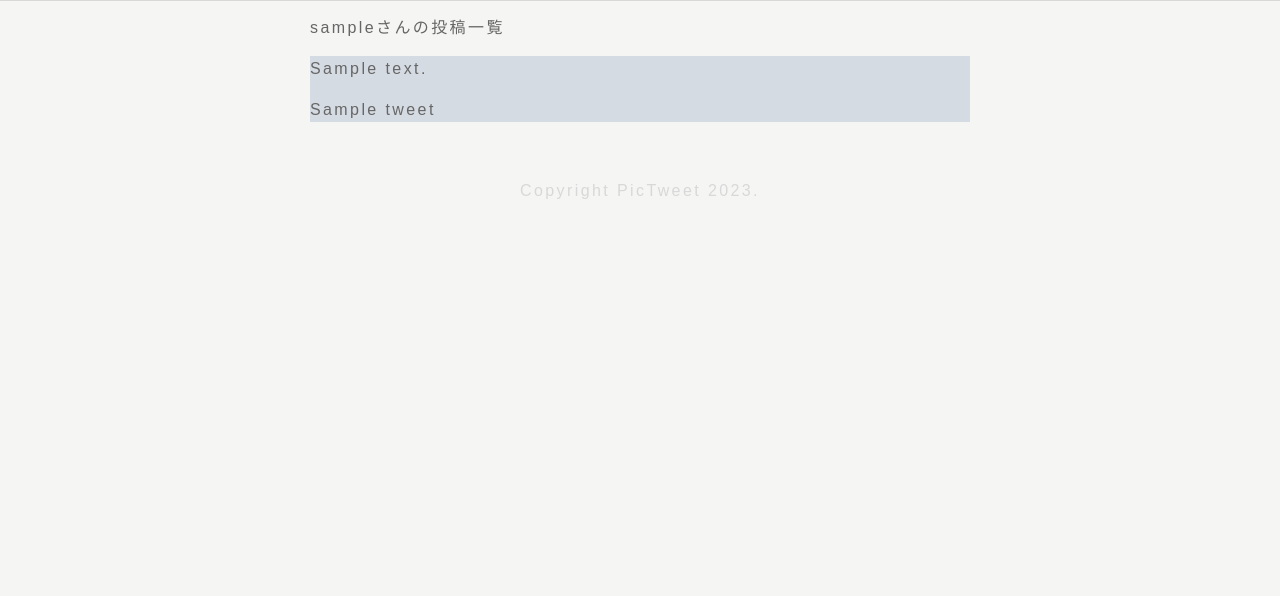
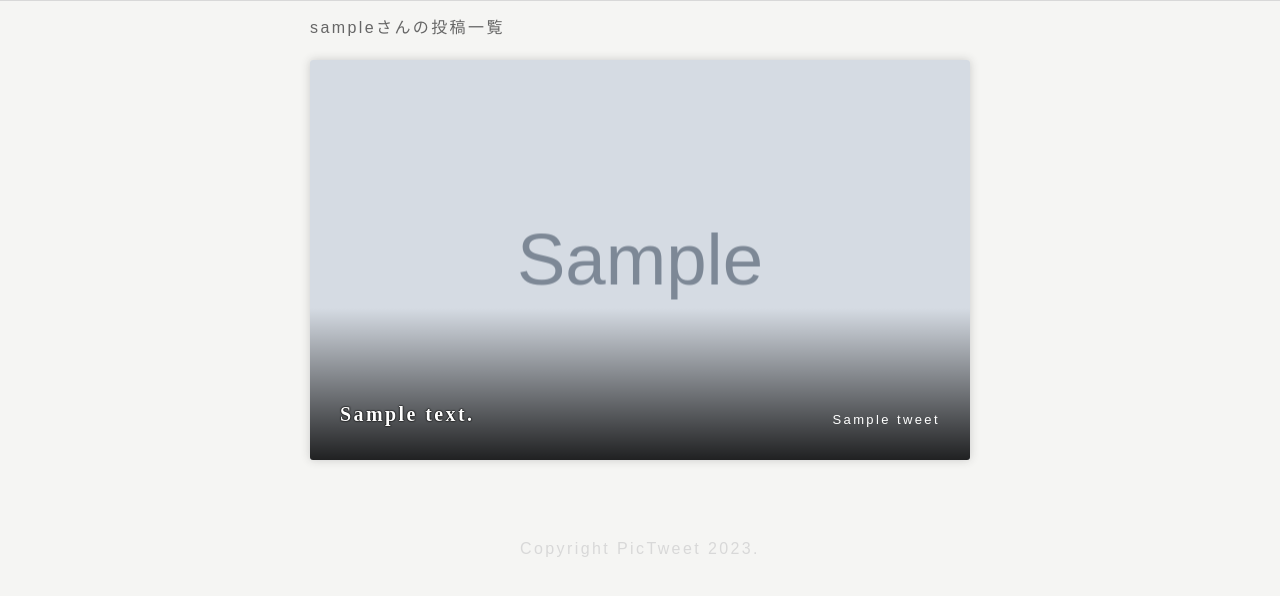
Before and after one commit to ArgonSys/django_pictweet, a Django app: page /users/1 in a window 1280 px wide. Shown: the part 61-657 px from the top of the page. Run offline with Django 5.2, Linux system fonts and the light colour scheme; tables that the repository leaves empty hold one stand-in row (values such as "Sample post"); grey boxes marked "Sample" are stand-in pictures.

Commit message:
class contentをcontensに修正

```diff
--- a/users/templates/users/show.html
+++ b/users/templates/users/show.html
@@ -2,7 +2,7 @@
 
 
 {% block main %}
-<div class="content row">
+<div class="contents row">
   <p>{{ user.username }}さんの投稿一覧</p>
   {% for tweet in tweets %}
     <div class="content_post" style="background-image: url({{ tweet.image }});">
```
